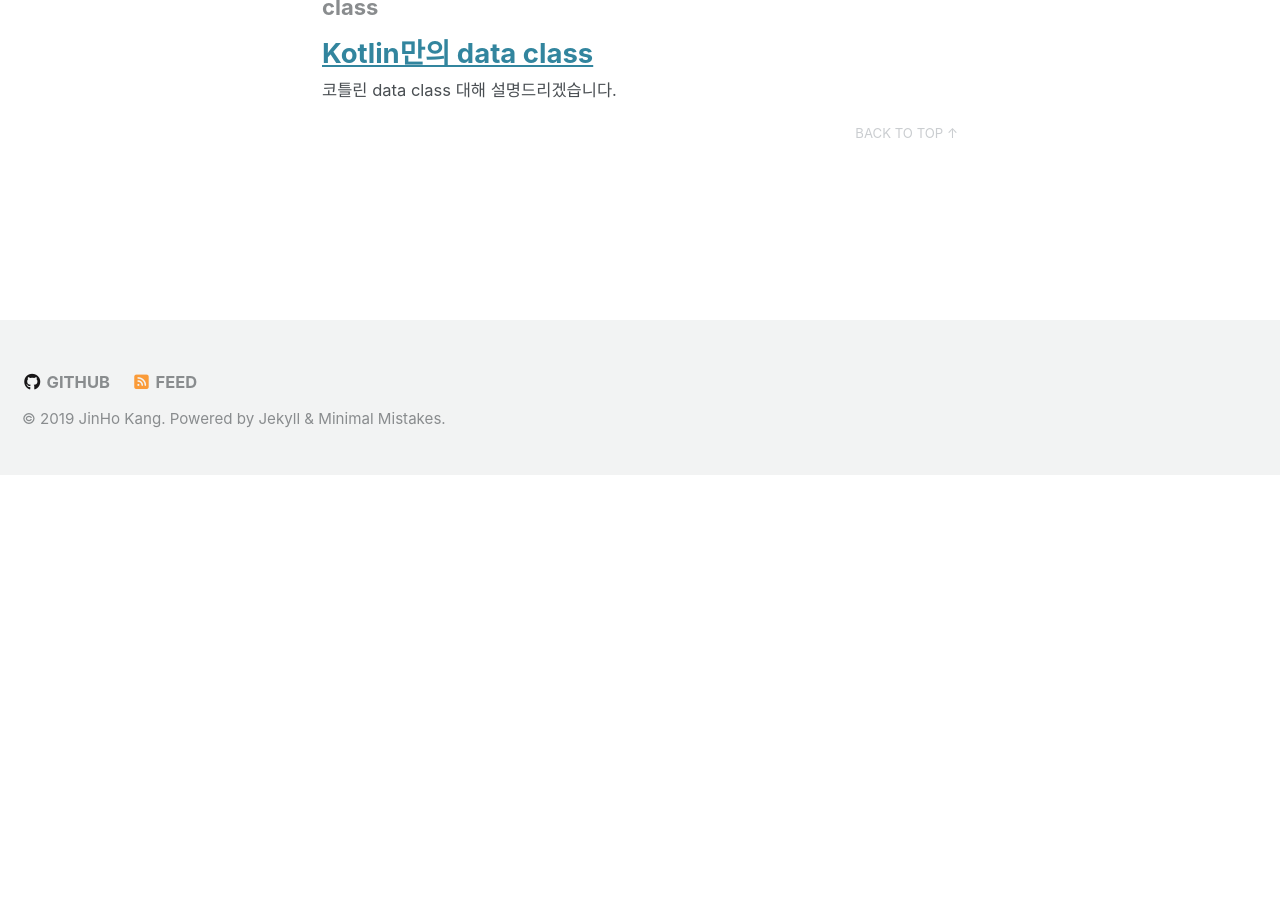
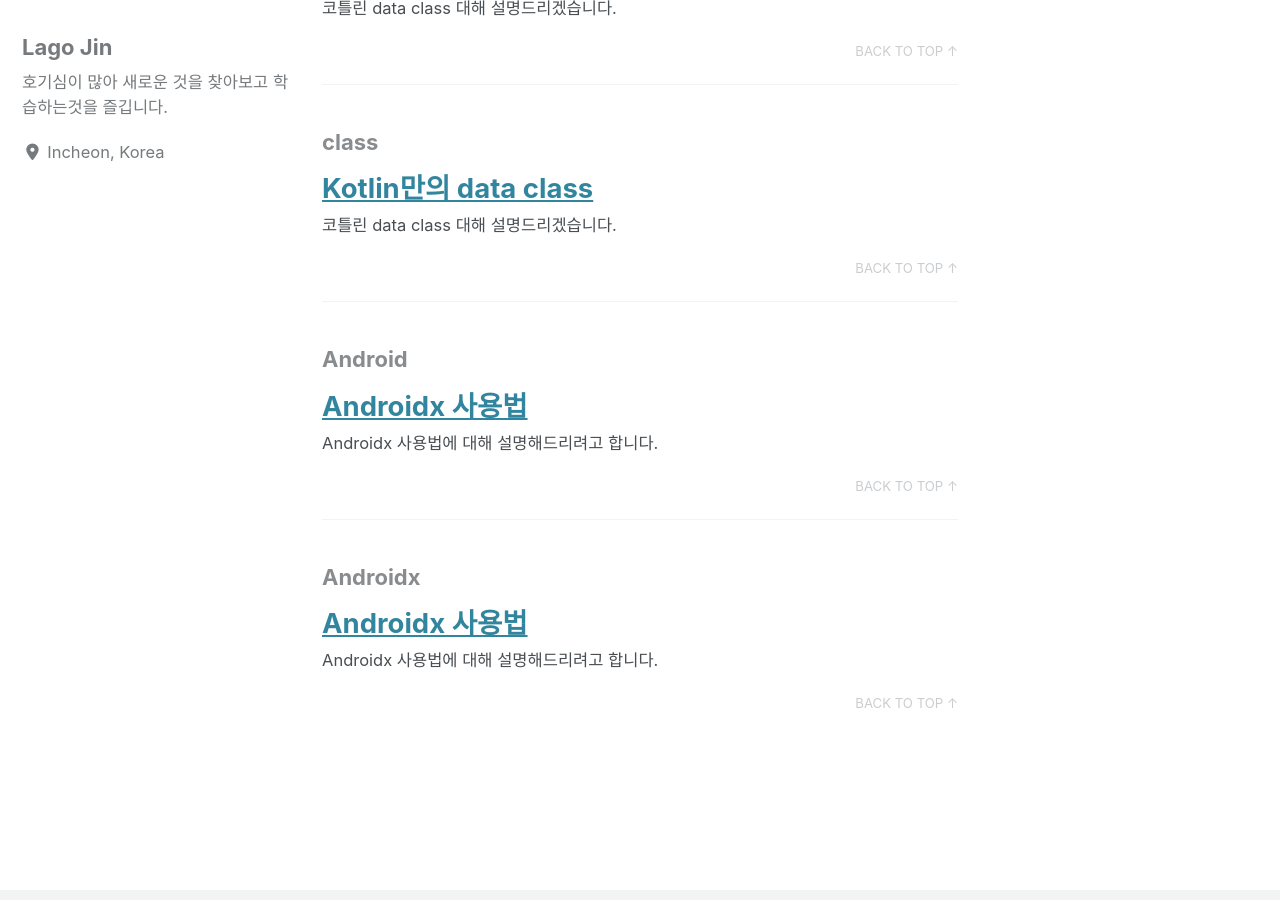
Before and after one commit to lagoJin/lagoJin.github.io, a Jekyll site: the page built from _pages/tag-archive.md, in a window 1280 px wide and 900 px high, scrolled down 2257 px. Built offline with Jekyll 4.4.1, drawn with Linux system fonts in a browser that asks for light colours; cached includes are drawn as plain includes; nearby versions of some CDN libraries; before the commit the page ends 2732 px from its top, so only the background shows below that; some of the changed text lies outside the part shown.

Commit message:
사진 업로드 테스트

```diff
--- a/_config.yml
+++ b/_config.yml
@@ -43,19 +43,19 @@ comments:
     theme                : # "github-light" (default), "github-dark"
     issue_term           : # "pathname" (default)
 staticman:
-  allowedFields          : # ['name', 'email', 'url', 'message']
+  allowedFields          : #  ['name', 'email', 'url', 'message']
   branch                 : # "master"
   commitMessage          : # "New comment by {fields.name}"
   filename               : # comment-{@timestamp}
   format                 : # "yml"
-  moderation             : # true
+  moderation             : #true
   path                   : # "/_data/comments/{options.slug}" (default)
   requiredFields         : # ['name', 'email', 'message']
   transforms:
-    email                : # "md5"
+    email                :  #"md5"
   generatedFields:
     date:
-      type               : # "date"
+      type               : #  "date"
       options:
         format           : # "iso8601" (default), "timestamp-seconds", "timestamp-milliseconds"
   endpoint               : # URL of your own deployment with trailing slash, will fallback to the public instance
@@ -98,7 +98,7 @@ social:
 
 # Analytics
 analytics:
-  provider               : "google" #false # false (default), "google", "google-universal", "custom"
+  provider               : "google-universal" #false # false (default), "google", "google-universal", "custom"
   google:
     tracking_id          : UA-124721138-2
     anonymize_ip         : # true, false (default)
--- /dev/null
+++ b/_posts/2018/12/2018-12-30-androidx.md
@@ -0,0 +1,10 @@
+---
+title: Androidx 사용법
+date: '2018-12-30 21:09:00 +0300'
+categories : [Android]
+excerpt: Androidx 사용법에 대해 설명해드리려고 합니다.
+comments : true
+tags: [Kotlin,Android,Androidx]
+---
+
+![9926553B5B4ADC8822](/assets/9926553B5B4ADC8822.png)
```
Also changed, not shown: _posts/2018/08/2018-08-02-kotlin-internal.md (+0 -1 lines), assets/9926553B5B4ADC8822.png (added), 1 other file.
